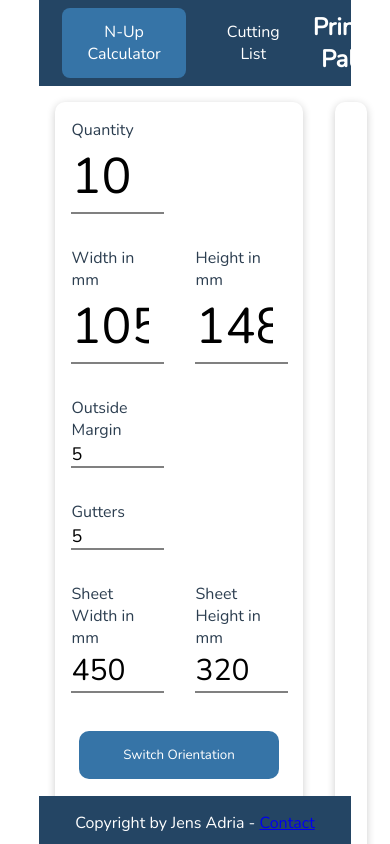
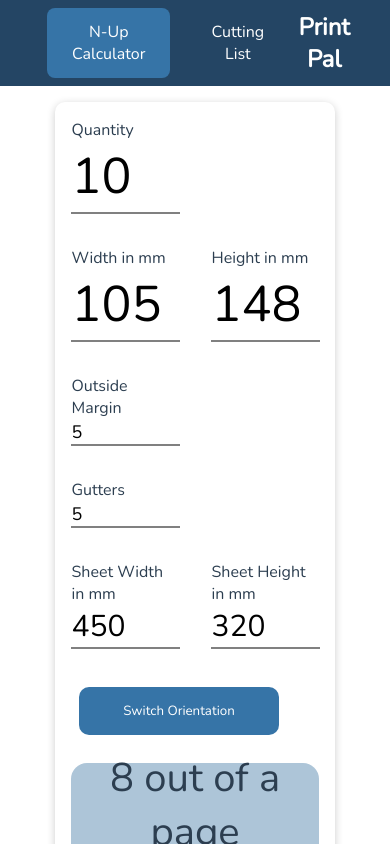
Before and after one commit to jensadria/print-pal, a Vue app: page /nup in a window 390 px wide. Shown: the top 844 px of the page. Built offline with nearby package versions, Linux system fonts and the light colour scheme.

Commit message:
Expanded Headers and footers to span entire length, added breakpoints for N-up Calc

```diff
--- a/src/App.vue
+++ b/src/App.vue
@@ -1,8 +1,8 @@
 <template>
-  <div class="container">
+  <div class="main">
     <the-header></the-header>
     <router-view></router-view>
-    <the-footer></the-footer>
+    <the-footer class="the-footer"></the-footer>
   </div>
 </template>
 
@@ -49,7 +49,16 @@ export default {
 }
 
 .container {
-  width: 80vw;
+  max-width: 80vw;
   margin: auto;
 }
+
+body {
+  display: flex;
+  flex-direction: column;
+}
+
+.the-footer {
+  margin-top: auto;
+}
 </style>
--- a/src/components/layout/TheFooter.vue
+++ b/src/components/layout/TheFooter.vue
@@ -15,12 +15,12 @@ export default {};
 
 <style>
 footer {
+  margin: auto;
   background: var(--mid-blue);
   color: #ffffff;
   bottom: 0;
   height: 3rem;
-  width: 80vw;
-  position: fixed;
+  /* position: fixed; */
 }
 
 .footer-content {
--- a/src/components/layout/TheHeader.vue
+++ b/src/components/layout/TheHeader.vue
@@ -1,6 +1,6 @@
 <template>
   <header>
-    <nav>
+    <nav class="container">
       <ul>
         <!-- <li><router-link to="/price">Price Calculator</router-link></li> -->
         <li><router-link to="/nup">N-Up Calculator</router-link></li>
--- a/src/components/nup/NupFormCalc.vue
+++ b/src/components/nup/NupFormCalc.vue
@@ -456,4 +456,10 @@ input:focus {
   justify-content: left;
   margin-top: 30px;
 }
+
+@media (max-width: 768px) {
+  .container {
+    flex-direction: column;
+  }
+}
 </style>
```
